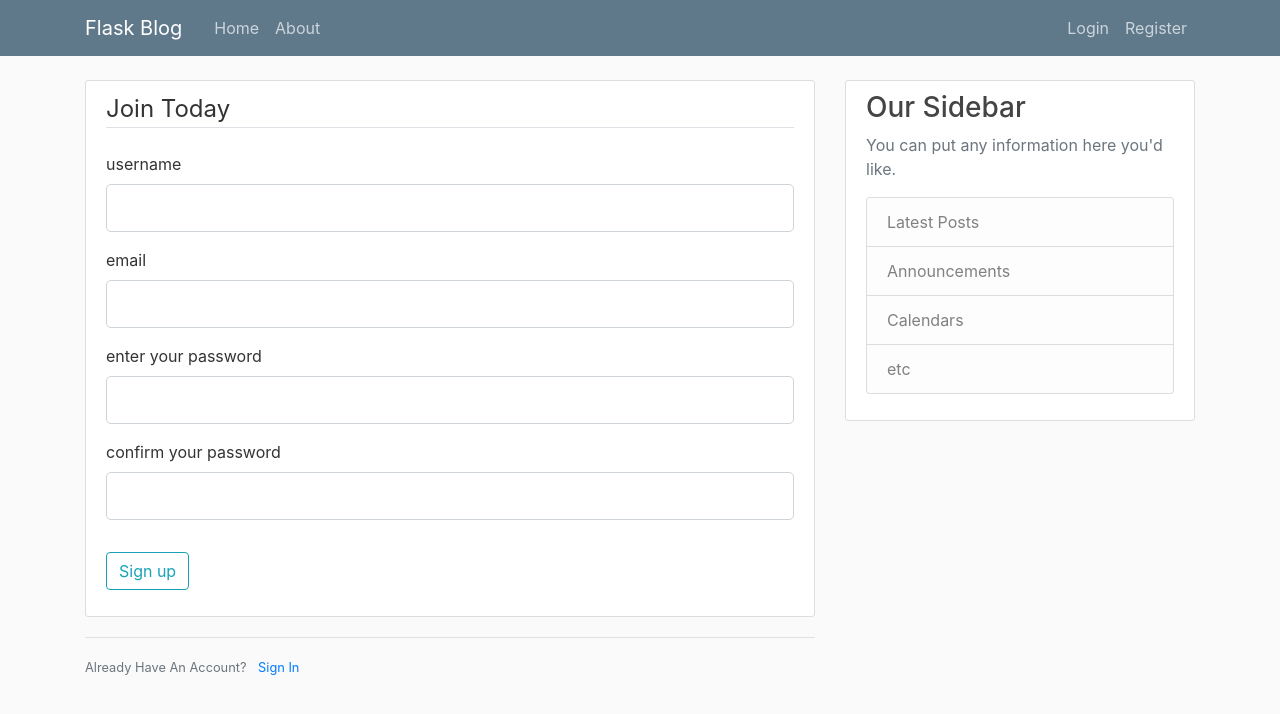
After one commit to mobashirr/web_blog, a Flask app: page /register in a window 1280 px wide. The commit adds this page. Shown: the top 714 px of the page. Run offline with Flask 3, Linux system fonts and the light colour scheme; some libraries are stand-ins or nearby versions.

Commit message:
add forms and pages for register and sign in

```diff
--- a/app.py
+++ b/app.py
@@ -1,10 +1,13 @@
 
 # simple flask app:
 
-from flask import Flask, render_template, url_for
+from flask import Flask, render_template, url_for,flash,redirect
+from forms import RegistrationForm, loginForm
+
 
 app = Flask(__name__)
 
+app.config['SECRET_KEY'] = 'b54af37ce9b4df9c42b12577ad7fd3fe'
 
 data = [
     {
@@ -33,6 +36,32 @@ def about():
     title = "ABOUT PAGEf"
     return render_template('about.html', title=title)
 
+@app.route("/register", methods=['GET', 'POST'])
+def register():
+    '''registeration route'''
+    title = 'registeraion'
+    form = RegistrationForm()
+
+    if form.validate_on_submit():
+        flash(f"sign up for {form.username.data} has done seccessfully", 'success')
+        return redirect(url_for('home'))
+
+    return render_template('register.html', title=title, form=form)
+
+@app.route("/login", methods=['GET', 'POST'])
+def login():
+    '''log in route, the methods for route is to allow post data'''
+    title = 'LOG IN'
+    form = loginForm()
+
+    if form.validate_on_submit():
+        if form.email.data == 'admin@blog.com' and form.password.data == 'password':
+            flash(f"log in to {form.email.data} has done seccessfully", 'success')
+            return redirect(url_for('home'))
+        else:
+             flash(f"your email or password isn't correct", 'danger')
+
+    return render_template('login.html', title=title, form=form)
 
 if __name__ == '__main__':
-    app.run(debug=True) # run with the debug mode
+    app.run(debug=True, host='0.0.0.0', port=5000) # run with the debug mode
--- /dev/null
+++ b/forms.py
@@ -0,0 +1,37 @@
+
+'''module contain all the forms of the project'''
+
+from flask_wtf import FlaskForm
+from wtforms import StringField, PasswordField, SubmitField, BooleanField
+from wtforms.validators import DataRequired, Length, Email, EqualTo
+
+
+class RegistrationForm(FlaskForm):
+    '''Registration form'''
+
+    username = StringField("username",
+                        validators=[DataRequired(), Length(min=4, max=20)])
+
+    email = StringField("email",
+                        validators=[DataRequired(), Length(min=4, max=20), Email()])
+
+    password = PasswordField("enter your password",
+                            validators=[DataRequired()])
+
+    confirm_password = PasswordField("confirm your password",
+                            validators=[DataRequired(), EqualTo('password')])
+
+    submit = SubmitField("Sign up")
+
+
+class loginForm(FlaskForm):
+    '''Registration form'''
+
+    email = StringField("email",
+                        validators=[DataRequired(), Length(min=4, max=20), Email()])
+
+    password = PasswordField("enter your password",
+                            validators=[DataRequired()])
+
+    remember = BooleanField("Remember me")
+    submit = SubmitField("LOG IN")
--- a/templates/layout.html
+++ b/templates/layout.html
@@ -20,14 +20,19 @@
         <header class="site-header">
             <nav class="navbar navbar-expand-md navbar-dark bg-steel fixed-top">
               <div class="container">
+                    <!-- the a element is the name of the site: -->
                     <a class="navbar-brand mr-4" href="/">Flask Blog</a>
-                    <button class="navbar-toggler" type="button" data-toggle="collapse" data-target="#navbarToggle" aria-controls="navbarToggle" aria-expanded="false" aria-label="Toggle navigation">
-                    <span class="navbar-toggler-icon"></span>
+                    <!-- this navbar-toggler button is just cool
+                     we use it for small screens like smartphones -->
+                    <button class="navbar-toggler" type="button" data-toggle="collapse" data-target="#navbarToggle"
+                        aria-controls="navbarToggle" aria-expanded="false" aria-label="Toggle navigation">
+                        <span class="navbar-toggler-icon"></span>
                     </button>
                     <div class="collapse navbar-collapse" id="navbarToggle">
                         <div class="navbar-nav mr-auto">
-                            <a class="nav-item nav-link" href="/">Home</a>
-                            <a class="nav-item nav-link" href="/about">About</a>
+                             <!-- Navbar at the med Side -->
+                            <a class="nav-item nav-link" href="{{ url_for('home') }}">Home</a>
+                            <a class="nav-item nav-link" href="{{ url_for('about') }}">About</a>
                         </div>
                         <!-- Navbar Right Side -->
                         <div class="navbar-nav">
@@ -42,6 +47,15 @@
         <main role="main" class="container">
             <div class="row">
                 <div class="col-md-8">
+                    {% with messages = get_flashed_messages(with_categories=true) %}
+                        {% if messages %}
+                            {% for category, message in messages %}
+                                <div class="alert alert-{{ category }}">
+                                    {{ message }}
+                                </div>
+                            {% endfor %}
+                        {% endif %}
+                    {% endwith %}
                     {% block content %}{% endblock %}
                     </div>
                         <div class="col-md-4">
@@ -60,6 +74,7 @@
             </div>
         </main>
 
+          <!-- add the js scripts from bootstrap: -->
         <script src="https://code.jquery.com/jquery-3.5.1.slim.min.js"></script>
         <script src="https://cdn.jsdelivr.net/npm/@popperjs/core@2.9.2/dist/umd/popper.min.js"></script>
         <script src="https://stackpath.bootstrapcdn.com/bootstrap/4.5.2/js/bootstrap.min.js"></script>
--- /dev/null
+++ b/templates/register.html
@@ -0,0 +1,72 @@
+{% extends "layout.html" %}
+{% block content %}
+    <div class="content-section">
+        <form method="POST" action="">
+            {{ form.hidden_tag() }}
+            <fieldset class="form-group">
+                <legend class="border-bottom mb-4">Join Today</legend>
+                <div class="form-group">
+                    {{ form.username.label(class="form-control-label") }}
+
+                    {% if form.username.errors %}
+                        {{ form.username(class="form-control form-control-lg is-invalid") }}
+                        <div class="invalid-feedback">
+                            {% for error in form.username.errors %}
+                                <span>{{ error }}</span>
+                            {% endfor %}
+                        </div>
+                    {% else %}
+                        {{ form.username(class="form-control form-control-lg") }}
+                    {% endif %}
+                </div>
+                <div class="form-group">
+                    {{ form.email.label(class="form-control-label") }}
+                    {% if form.email.errors %}
+                        {{ form.email(class="form-control form-control-lg is-invalid") }}
+                        <div class="invalid-feedback">
+                            {% for error in form.email.errors %}
+                                <span>{{ error }}</span>
+                            {% endfor %}
+                        </div>
+                    {% else %}
+                        {{ form.email(class="form-control form-control-lg") }}
+                    {% endif %}
+                </div>
+                <div class="form-group">
+                    {{ form.password.label(class="form-control-label") }}
+                    {% if form.password.errors %}
+                        {{ form.password(class="form-control form-control-lg is-invalid") }}
+                        <div class="invalid-feedback">
+                            {% for error in form.password.errors %}
+                                <span>{{ error }}</span>
+                            {% endfor %}
+                        </div>
+                    {% else %}
+                        {{ form.password(class="form-control form-control-lg") }}
+                    {% endif %}
+                </div>
+                <div class="form-group">
+                    {{ form.confirm_password.label(class="form-control-label") }}
+                    {% if form.confirm_password.errors %}
+                        {{ form.confirm_password(class="form-control form-control-lg is-invalid") }}
+                        <div class="invalid-feedback">
+                            {% for error in form.confirm_password.errors %}
+                                <span>{{ error }}</span>
+                            {% endfor %}
+                        </div>
+                    {% else %}
+                        {{ form.confirm_password(class="form-control form-control-lg") }}
+                    {% endif %}
+                </div>
+            </fieldset>
+            <div class="form-group">
+                {{ form.submit(class="btn btn-outline-info") }}
+            </div>
+        </form>
+    </div>
+    <div class="border-top pt-3">
+        <small class="text-muted">
+            Already Have An Account? <a class="ml-2" href="{{ url_for('login') }}">Sign In</a>
+        </small>
+    </div>
+{% endblock content %}
```
Also changed, not shown: templates/login.html (added, +52 -0 lines), 1 other file.
